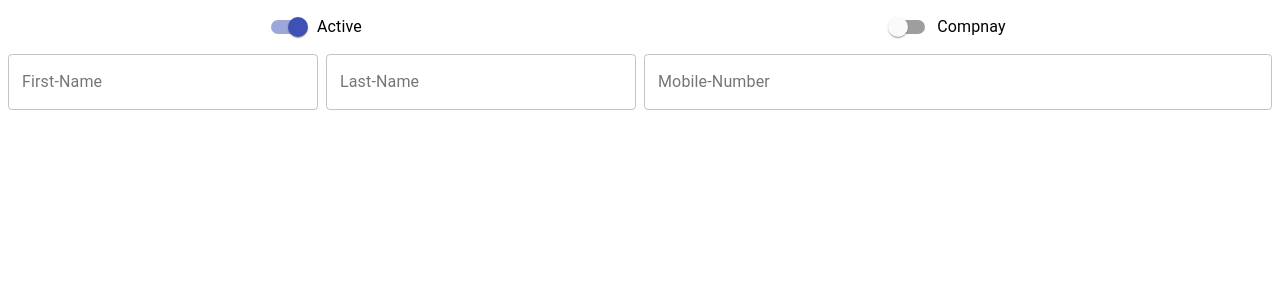
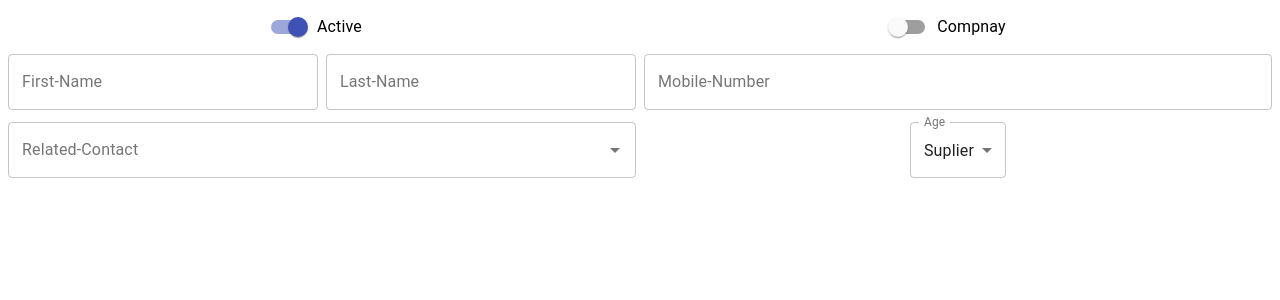
Before and after one commit to MinhajSadik/React-Session-One, a React (Create React App) app: page / in a window 1280 px wide. Shown: the top 300 px of the page. Built offline with nearby package versions, Linux system fonts and the light colour scheme.

Commit message:
[add] new code

```diff
--- a/package.json
+++ b/package.json
@@ -4,6 +4,7 @@
   "private": true,
   "dependencies": {
     "@material-ui/core": "^4.12.3",
+    "@material-ui/lab": "^4.0.0-alpha.60",
     "@testing-library/jest-dom": "^5.11.4",
     "@testing-library/react": "^11.1.0",
     "@testing-library/user-event": "^12.1.10",
--- a/src/Module/Contacts/Contacts.jsx
+++ b/src/Module/Contacts/Contacts.jsx
@@ -1,8 +1,16 @@
 import { Grid, makeStyles, TextField } from '@material-ui/core';
+import FormControl from '@material-ui/core/FormControl';
 import FormControlLabel from '@material-ui/core/FormControlLabel';
+import InputLabel from '@material-ui/core/InputLabel';
+import MenuItem from '@material-ui/core/MenuItem';
+import Select from '@material-ui/core/Select';
 import Switch from '@material-ui/core/Switch';
+import Autocomplete from '@material-ui/lab/Autocomplete';
+// import axios from 'axios';
 // import { makeStyles } from '@material-ui/styles';
 import React, { useEffect, useState } from 'react';
+
+
 
 const useStyles = makeStyles((theme) => ({
     root: {
@@ -23,28 +31,45 @@
 
 const initialContact = {
     status: true,
+    type: 'Suplier',
     isCompany: false,
     firstName: '',
     lastName: '',
     mobileNumber: '',
+    company: null,
 }
 
 const Contacts = () => {
     const classes = useStyles();
 
     const [currentContact, setCurrentContact] = useState(initialContact);
+    // eslint-disable-next-line no-unused-vars
     const [allContacts, setAllContacts] = useState([])
 
-    const getAllContacts = async () => {
+    // const getAllContacts = async () => {
 
-    }
+    //     await axios({
+    //         method: 'POST',
+    //         url: `${apiBaseUrl}/Contacts/get_all`,
+    //         headers: { 'Content-Type': 'application/json'},
+    //     }).then(res => {
+    //         console.log("companies", res.data.result);
+    //         res.data.result ? setAllContacts(res.data.result) : setAllContacts([])
+    //     }).catch(err => console.error(err));
+    // }
+
+    useEffect(() => {
+        // getAllContacts();
+    }, [])
+
+
     useEffect(() => {
         console.log(currentContact);
 
     }, [currentContact])
 
     return (<>
-        <Grid container justify="center" alignItems="center" className={classes.gridmargin}>
+        <Grid container justifyContent="center" alignItems="center" className={classes.gridmargin}>
             <Grid item xs={6}>
             <FormControlLabel
             control={
@@ -90,6 +115,33 @@
             </Grid>
         </Grid>
 
+        <Grid container spacing={1} className={classes.gridmargin}>
+            <Grid item xs={6}>
+                <Autocomplete
+                    id="combo-box-demo"
+                    value={currentContact.company}
+                    onChange={(e, newValue) => setCurrentContact({...currentContact, company:newValue})}
+                    options={allContacts}
+                    getOptionLabel={(option) => option.name}
+                    renderInput={(params) => <TextField {...params} label="Related-Contact" variant="outlined" />}
+                />
+            </Grid>
+            <Grid item xs={6}>
+                <FormControl variant="outlined" className={classes.formControl}>
+                    <InputLabel id="demo-simple-select-outlined-label">Age</InputLabel>
+                        <Select
+                            labelId="demo-simple-select-outlined-label"
+                            id="demo-simple-select-outlined"
+                            value={currentContact.type}
+                            onChange={(e) => setCurrentContact({...currentContact, type:e.target.value})}
+                            label="Age"
+                            >
+                            <MenuItem value={"Suplier"}>Suplier</MenuItem>
+                            <MenuItem value={"Vendor"}>Vendor</MenuItem>
+                        </Select>
+                </FormControl>
+            </Grid>
+        </Grid>
 </>);
 };
 
--- /dev/null
+++ b/src/config.json
@@ -0,0 +1,3 @@
+{
+  "apiBaseUrl": "https://localhost:8080"
+}
```
Also changed, not shown: 1 other file (tests, documents, lock files or other folders).
